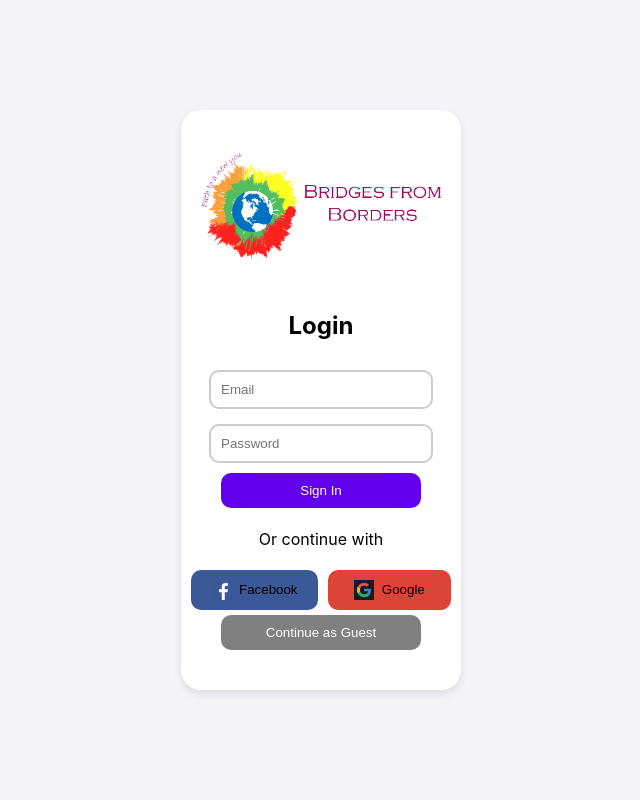
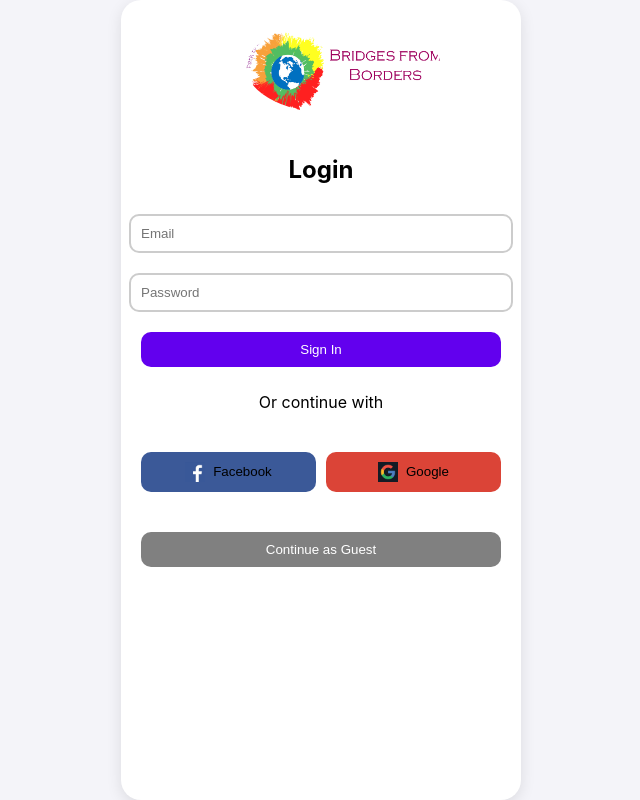
Before and after one commit to Bhushan4829/bridges-portal, a React (Create React App) app: page / in a window 1280 px wide. Shown: the whole page, without its empty margins (319-959 px from the left). Built offline with nearby package versions, Linux system fonts and the light colour scheme.

Commit message:
Login page Ui updated - 1

```diff
--- a/src/components/LoginPage.js
+++ b/src/components/LoginPage.js
@@ -1,39 +1,31 @@
 import React from "react";
 import styled from "styled-components";
-//import { FaFacebookF, FaGoogle } from "react-icons/fa";
 import { useNavigate } from 'react-router-dom';
-//import fbLogo from '../fb_logo.jpeg'; // Adjust the path as needed
-//import googleLogo from 'google_logo.jpeg'; // Adjust the path as needed
 
-
-const LoginWrapper = styled.div`
-  display: flex;
-  justify-content: center;
-  align-items: center;
-  height: 100vh;
-  background-color: #f4f4f9;
-`;
-
-const LoginForm = styled.form`
+// Reusable PageContainer for all screens
+const PageContainer = styled.div`
   display: flex;
   flex-direction: column;
-  gap: 5px;
-  background: white;
-  padding: 40px;
+  align-items: center;
+  padding: 20px;
+  width: 100%; // Full width to mimic a mobile view
+  max-width: 400px; // Set a max width for larger screens
+  margin: auto;
+  height: 100vh;
+  box-sizing: border-box;
+  background-color: #fff; // White background
   border-radius: 20px;
-  box-shadow: 0 4px 8px rgba(0, 0, 0, 0.1);
-  width: 200px; // Adjust width as needed
-  align-items: center; // Ensure everything in the form is centered
+  box-shadow: 0 4px 15px rgba(0, 0, 0, 0.1); // Subtle shadow for the container
 `;
 
 const ImageContainer = styled.div`
-  width: 120%; // Adjust size as needed
-  margin-bottom: 20px; // Provide spacing between the image and the input fields
+  width: 150px;
+  margin-bottom: 20px;
 `;
 
 const Input = styled.input`
   padding: 10px;
-  margin: 5px 0;
+  margin: 10px 0;
   border: 2px solid #ccc;
   border-radius: 10px;
   width: 100%; // Inputs take full width of the form
@@ -46,8 +38,10 @@ const Button = styled.button`
   border: none;
   border-radius: 10px;
   cursor: pointer;
+  margin: 10px 0; // Add vertical margin for spacing
   width: 100%; // Button takes full width of the form
 `;
+
 const SocialButton = styled(Button)`
   display: flex;
   align-items: center;
@@ -78,14 +72,15 @@ const GoogleButton = styled(SocialButton)`
 
 const SocialMediaButtons = styled.div`
   display: flex;
-  justify-content: space-around;
-  width: 130%; // Social buttons span the full width of the form
+  justify-content: center;
+  width: 100%; // Social buttons span the full width of the form
+  margin: 15px 0; // Vertical margin for spacing
 `;
 
 const GuestButton = styled(Button)`
   background-color: gray; // Different color to distinguish from other buttons
+  margin-top: 15px;
 `;
-
 
 const LoginPage = () => {
   const navigate = useNavigate();
@@ -95,20 +90,19 @@ const LoginPage = () => {
   };
 
   return (
-    <LoginWrapper>
-      <LoginForm>
+    <PageContainer>
       <ImageContainer>
         <img
           src="Logo.png"
           alt="Welcome"
-            style={{ width: "100%", height: "auto" }}
+          style={{ width: "130%", height: "100%", borderRadius: "50%" }}
         />
       </ImageContainer>
-        <h2>Login</h2>
+      <h2 style={{ marginBottom: "20px" }}>Login</h2>
       <Input type="email" placeholder="Email" />
       <Input type="password" placeholder="Password" />
       <Button type="submit" onClick={handleGuestLogin}>Sign In</Button>
-        <p>Or continue with</p>
+      <p style={{ margin: "15px 0" }}>Or continue with</p>
       <SocialMediaButtons>
         <FacebookButton onClick={handleGuestLogin}>
           <img src={"fb_logo.jpeg"} alt="Facebook" /> Facebook
@@ -118,10 +112,8 @@ const LoginPage = () => {
         </GoogleButton>
       </SocialMediaButtons>
       <GuestButton onClick={handleGuestLogin}>Continue as Guest</GuestButton>
-      </LoginForm>
-    </LoginWrapper>
+    </PageContainer>
   );
 };
 
-
 export default LoginPage;
```
Lines whose indentation alone changed are shown as unchanged.
